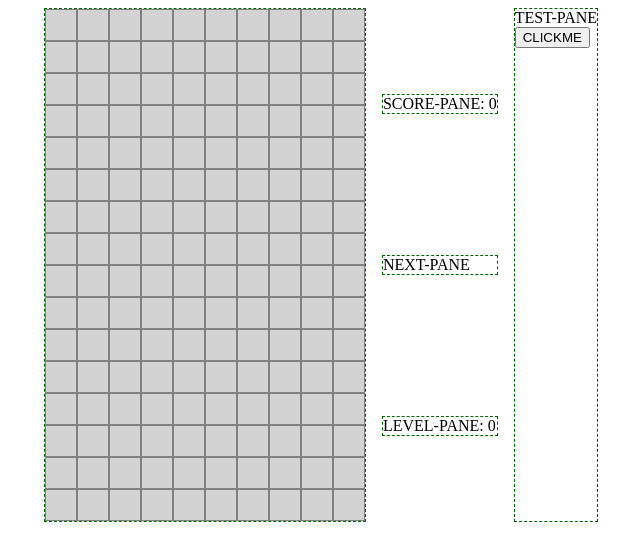
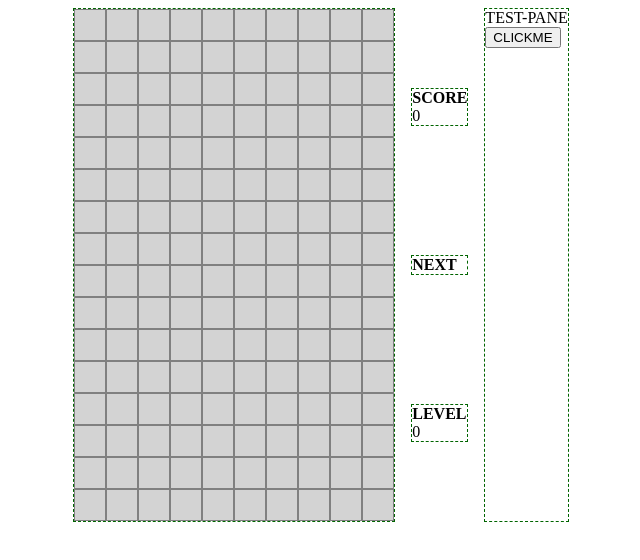
Before and after one commit to flntzr/tetrjs, a React app: page / in a window 1280 px wide. Shown: the top 560 px of the page, without its empty margins (319-959 px from the left). Built offline with nearby package versions, Linux system fonts and the light colour scheme.

Commit message:
Minor styling + propTypes for props passed to ScorePane and LevelPane

```diff
--- a/App.jsx
+++ b/App.jsx
@@ -1,13 +1,10 @@
 import React from 'react';
 import GridBlock from './Block.jsx';
+import PropTypes from 'prop-types';
 
 class App extends React.Component {
    render() {
-      return (
-         <div>
-            <GameScene/>
-         </div>
-      );
+      return <GameScene/>;
    }
 }
 
@@ -100,17 +97,22 @@ class ScorePane extends React.Component {
     render() {
         return (
             <div id="score-pane" className="pane">
-                SCORE-PANE: { this.props.score }
+                <b>SCORE</b><br/>
+                { this.props.score }
             </div>
         );
     }
+}
+
+ScorePane.propTypes = {
+    score: PropTypes.number.isRequired
 }
 
 class NextPane extends React.Component {
     render() {
         return (
             <div id="next-pane" className="pane">
-                NEXT-PANE
+                <b>NEXT</b>
             </div>
         );
     }
@@ -120,10 +122,15 @@ class LevelPane extends React.Component {
     render() {
         return (
             <div id="level-pane" className="pane">
-                LEVEL-PANE: { this.props.level }
+                <b>LEVEL</b><br/>
+                { this.props.level }
             </div>
         );
     }
 }
 
+LevelPane.propTypes = {
+    level: PropTypes.number.isRequired
+}
+
 export default App;
```
